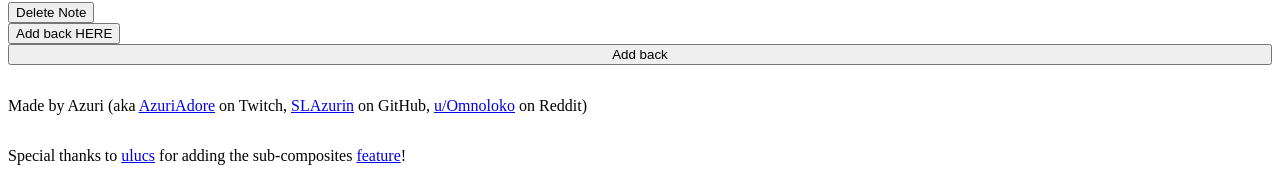
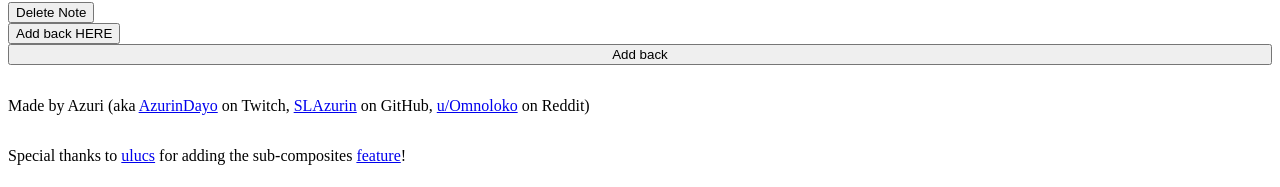
Before and after one commit to SLAzurin/misty-island-router, a React (Create React App) app: page / in a window 1280 px wide. Shown: the part 4712-4899 px from the top of the page. Built offline with nearby package versions, Linux system fonts and the light colour scheme.

Commit message:
Update AzurinDayo Twitch Handle

```diff
--- a/src/App.tsx
+++ b/src/App.tsx
@@ -816,9 +816,9 @@ function App() {
           <a
             target="_blank"
             rel="noreferrer"
-            href="https://twitch.tv/AzuriAdore"
+            href="https://twitch.tv/AzurinDayo"
           >
-            AzuriAdore
+            AzurinDayo
           </a>{" "}
           on Twitch,{" "}
           <a
```
